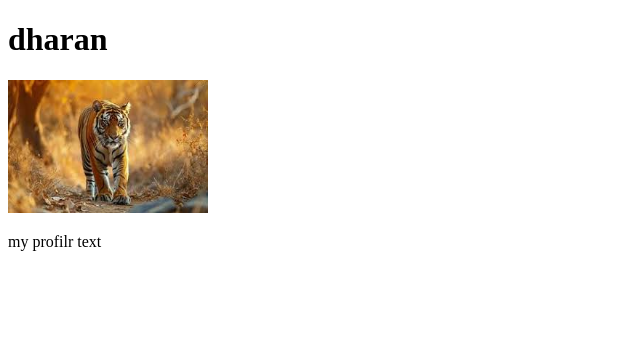
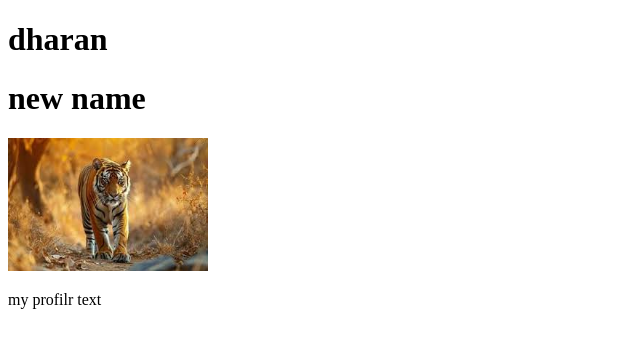
Before and after one commit to DharanDharan/new-project, a plain HTML site: page index.html in a window 1280 px wide. Shown: the whole page, without its empty margins (0-640 px from the left). Drawn offline with Linux system fonts and the light colour scheme.

Commit message:
added new name

```diff
--- a/index.html
+++ b/index.html
@@ -7,6 +7,7 @@
 </head>
 <body>
     <h1>dharan</h1>
+    <h1>new name</h1>
     <img width="200" src="profile.jpg" alt="">
     <p>my profilr text</p>
 </body>
```
